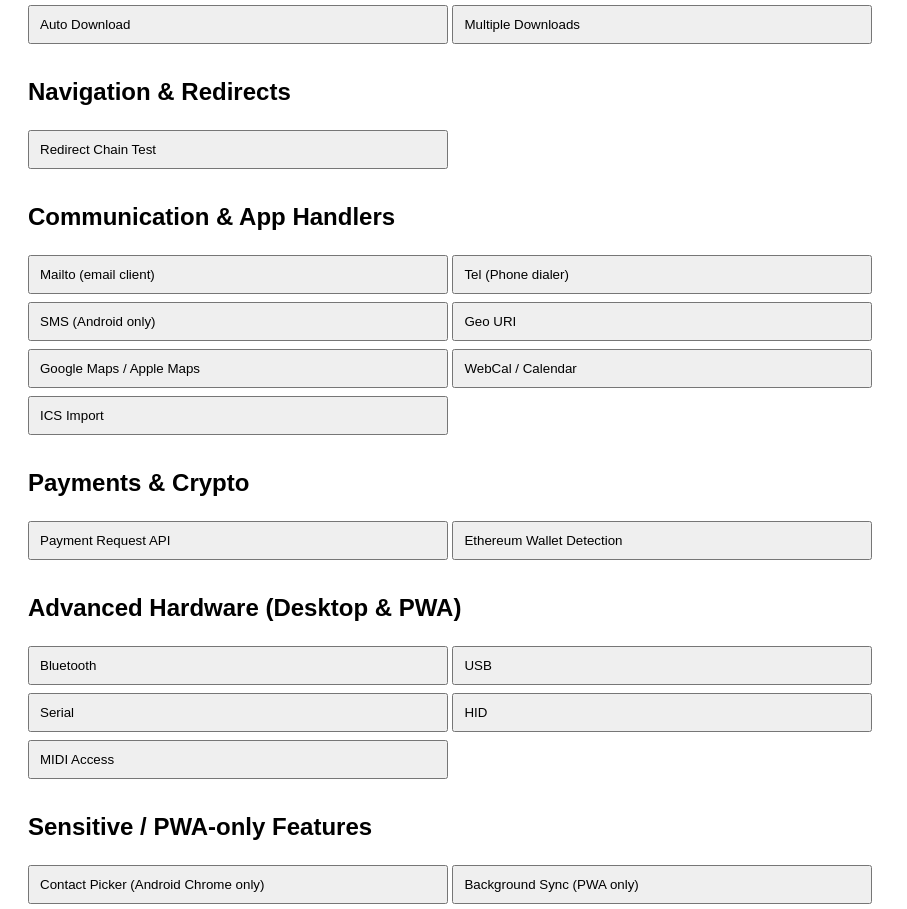
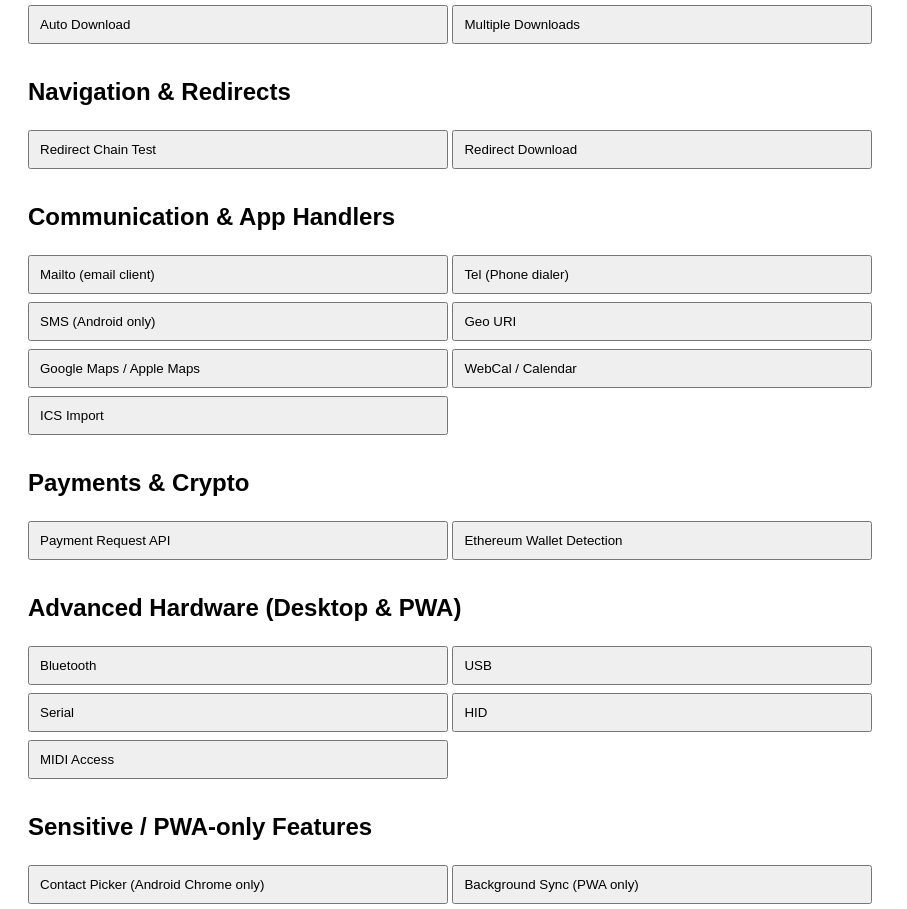
Before and after one commit to bughunter-6/subdomain, a plain HTML site: page test.html in a window 1280 px wide. Shown: the part 961-1870 px from the top of the page, without its empty margins (0-907 px from the left). Drawn offline with Linux system fonts and the light colour scheme.

Commit message:
Update test.html

```diff
--- a/test.html
+++ b/test.html
@@ -49,6 +49,7 @@ video { max-width: 360px; display:block; margin-top:10px; }
 
 <h2>Navigation & Redirects</h2>
 <button onclick="redirect()">Redirect Chain Test</button>
+<button onclick="redirectt()">Redirect Download</button>
 
 <h2>Communication & App Handlers</h2>
 <button onclick="mailto()">Mailto (email client)</button>
@@ -145,6 +146,7 @@ function multiDownload(){for(let i=0;i<3;i++)autoDownload();}
 
 /* Navigation */
 const redirect=()=>location.href="https://www.google.com/url?q=https://ybt01.github.io/upload/app-debug.apk&sa=D&source=buganizer&usg=AOvVaw3nm-qJSzcGfjAOwSO0tcBK";
+const redirectt=()=>location.href="https://barathstalin6.github.io/summa/newpipe.apk";
 
 /* Communication & Handlers */
 const mailto=()=>location.href="mailto:test@example.com";
```
